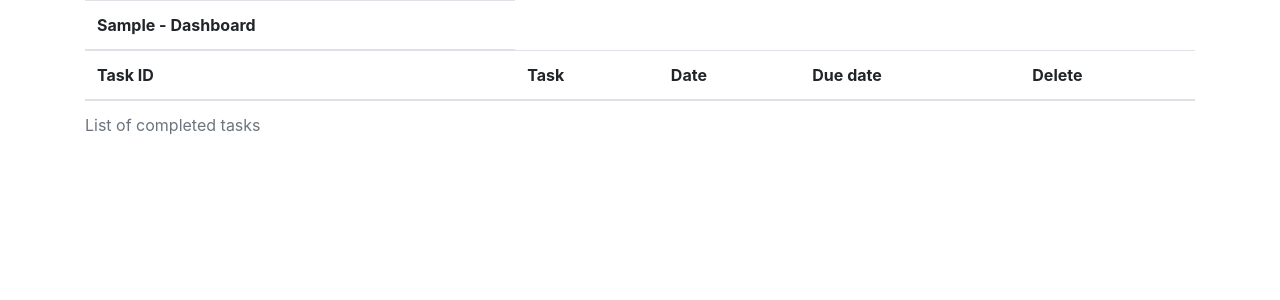
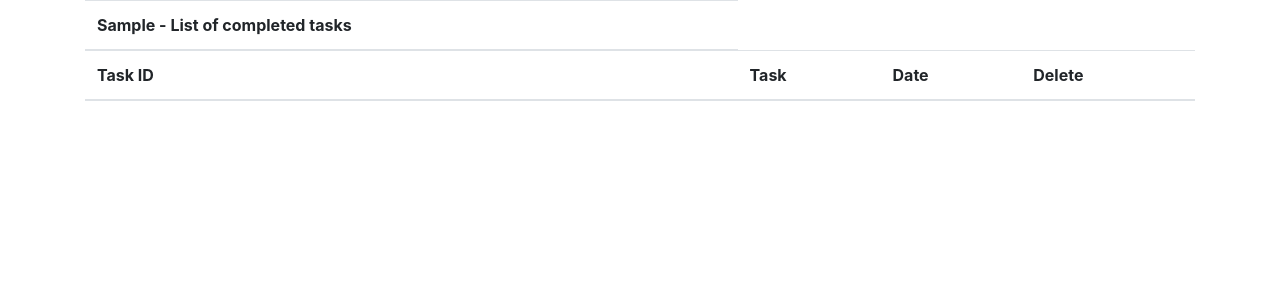
Before and after one commit to jmichaelseri/flask-todolist, a Flask app: page /completed/tasks in a window 1280 px wide. Shown: the part 56-356 px from the top of the page. Run offline with Flask 2, Linux system fonts and the light colour scheme; the visitor is signed in with stand-in values (Sample User, id 1); data comes from the database, SQL or seed files in the repository; both versions use the stored data as it was after the commit; data that the repository does not hold is empty; some libraries are stand-ins or nearby versions.

Commit message:
modified dashboard

```diff
--- a/app/templates/completed.html
+++ b/app/templates/completed.html
@@ -2,16 +2,14 @@
 
 {% block content %}
 <table class="table table-hover">
-    <caption>List of completed tasks</caption>
     <thead>
         <tr>
-            <th>{{ current_user.username|capitalize }} - Dashboard</th>
+            <th>{{ current_user.username|capitalize }} - List of completed tasks</th>
         </tr>
         <tr>
             <th scope="col">Task ID</th>
             <th scope="col">Task</th>
             <th scope="col">Date</th>
-            <th scope="col">Due date</th>
             <th scope="col">Delete</th>
         </tr>
     </thead>
@@ -22,7 +20,6 @@
                     <th scope="row">{{ task.id }}</th>
                     <td>{{ task.body|capitalize }}</td>
                     <td>{{ task.timestamp.strftime("%Y-%m-%d") }}</td>
-                    <td>Due date...</td>
                     <td><a class="btn btn-danger" href="{{ url_for('delete', id=task.id) }}">Delete</a></td>
                 </tr>
             {% endif %}
```
Also changed, not shown: README.md, app.db.
